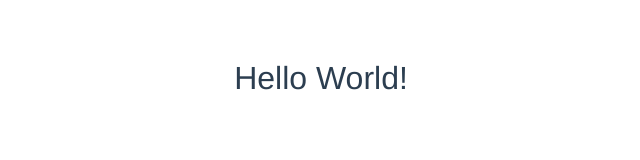
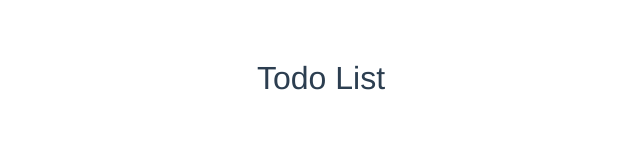
Before and after one commit to madintist/todo-app-vue, a Vue app: page / in a window 1280 px wide. Shown: the top 160 px of the page, without its empty margins (319-959 px from the left). Built offline with nearby package versions, Linux system fonts and the light colour scheme.

Commit message:
Changed headerText to "Todo List"

```diff
--- a/src/components/Todo.vue
+++ b/src/components/Todo.vue
@@ -9,7 +9,7 @@ export default {
   name: 'hello',
   data () {
     return {
-      headerText: 'Hello World!'
+      headerText: 'Todo List'
     };
   }
 };
```
